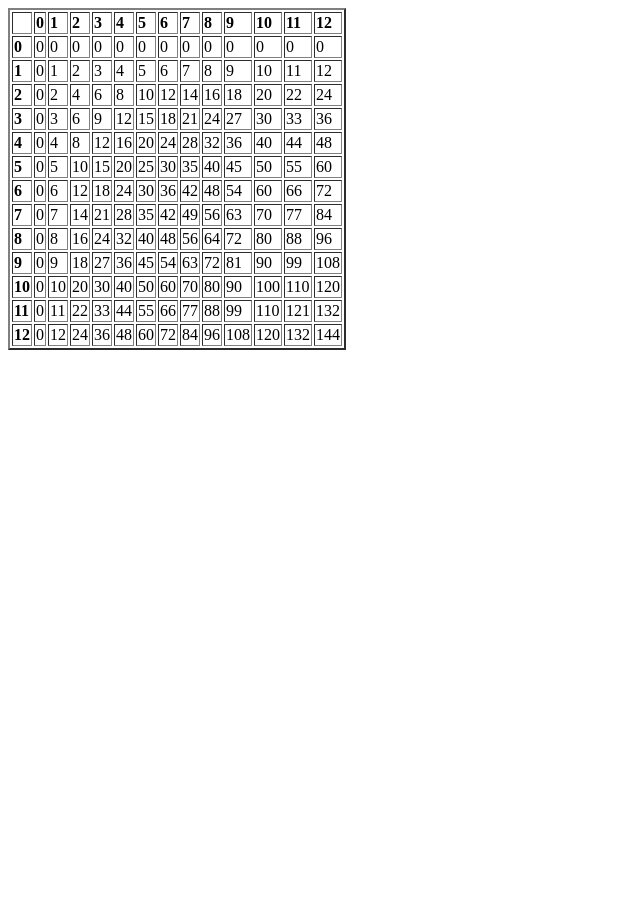
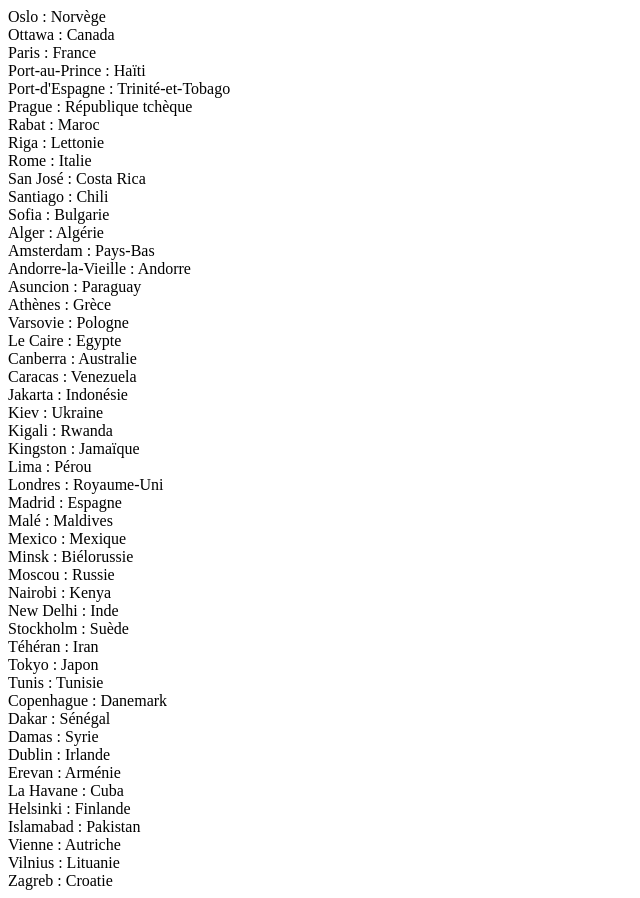
Before and after one commit to GuillaumeC96/BROUILLON, a PHP site: page /bonjour.php in a window 1280 px wide. Shown: the whole page, without its empty margins (0-640 px from the left). Before the commit the page ends 350 px from the top, so only its background shows below. Run offline with PHP 8.4, Linux system fonts and the light colour scheme.

Commit message:
Update bonjour.php

```diff
--- a/bonjour.php
+++ b/bonjour.php
@@ -8,30 +8,77 @@
 </head>
 <body>
 <?php
-function table($nbr, $nbr2)
-{
 
-$table = '<table border="2">';
 
-for ($t=-1; $t <= $nbr; $t++) {
-if($t==-1){$table .= '<td></td>';}else{$table .= '<td><b>'.$t.'<b></td>';}
-}
 
-for ($a=0; $a <= $nbr; $a++) {
-$table .= '<tr>';
-for ($b=1; $b <= $nbr2+2 ; $b++) {
-    $d = $b;
-    if($b==2){$d=0;}
-    if($b>2){$d=$b-2;}
+$pays = array (
+    "Bucarest" => "Roumanie",
+    "Bruxelles" => "Belgique",
+    "Oslo" => "Norvège",
+    "Ottawa" => "Canada",
+    "Paris" => "France",
+    "Port-au-Prince" => "Haïti",
+    "Port-d'Espagne" => "Trinité-et-Tobago",
+    "Prague" => "République tchèque",
+    "Rabat" => "Maroc",
+    "Riga" => "Lettonie",
+    "Rome" => "Italie",
+    "San José" => "Costa Rica",
+    "Santiago" => "Chili",
+    "Sofia" => "Bulgarie",
+    "Alger" => "Algérie",
+    "Amsterdam" => "Pays-Bas",
+    "Andorre-la-Vieille" => "Andorre",
+    "Asuncion" => "Paraguay",
+    "Athènes" => "Grèce",
+    "Bagdad" => "Irak",
+    "Bamako" => "Mali",
+    "Berlin" => "Allemagne",
+    "Bogota" => "Colombie",
+    "Brasilia" => "Brésil",
+    "Bratislava" => "Slovaquie",
+    "Varsovie" => "Pologne",
+    "Budapest" => "Hongrie",
+    "Le Caire" => "Egypte",
+    "Canberra" => "Australie",
+    "Caracas" => "Venezuela",
+    "Jakarta" => "Indonésie",
+    "Kiev" => "Ukraine",
+    "Kigali" => "Rwanda",
+    "Kingston" => "Jamaïque",
+    "Lima" => "Pérou",
+    "Londres" => "Royaume-Uni",
+    "Madrid" => "Espagne",
+    "Malé" => "Maldives",
+    "Mexico" => "Mexique",
+    "Minsk" => "Biélorussie",
+    "Moscou" => "Russie",
+    "Nairobi" => "Kenya",
+    "New Delhi" => "Inde",
+    "Stockholm" => "Suède",
+    "Téhéran" => "Iran",
+    "Tokyo" => "Japon",
+    "Tunis" => "Tunisie",
+    "Copenhague" => "Danemark",
+    "Dakar" => "Sénégal",
+    "Damas" => "Syrie",
+    "Dublin" => "Irlande",
+    "Erevan" => "Arménie",
+    "La Havane" => "Cuba",
+    "Helsinki" => "Finlande",
+    "Islamabad" => "Pakistan",
+    "Vienne" => "Autriche",
+    "Vilnius" => "Lituanie",
+    "Zagreb" => "Croatie");
 
-if($b==1){$table .= '<td><b>'.$a*$d.'<b></td>';}else{$table .= '<td>'.$a*$d.'</td>';}
-}
-$table .= '</tr>';
-}
-$table .= '</table>';
-return $table;
-}
-echo table(12, 12);
+
+     // Lecture de chaque lignes du tableau
+    foreach($pays as $cle=>$valeur){
+        if(substr($cle,0,1)=="B"){unset($cle);} else {echo $cle.' : '.$valeur.'<br>';}
+     }
+
+
+
 ?>
 </body>
 </html>
```
